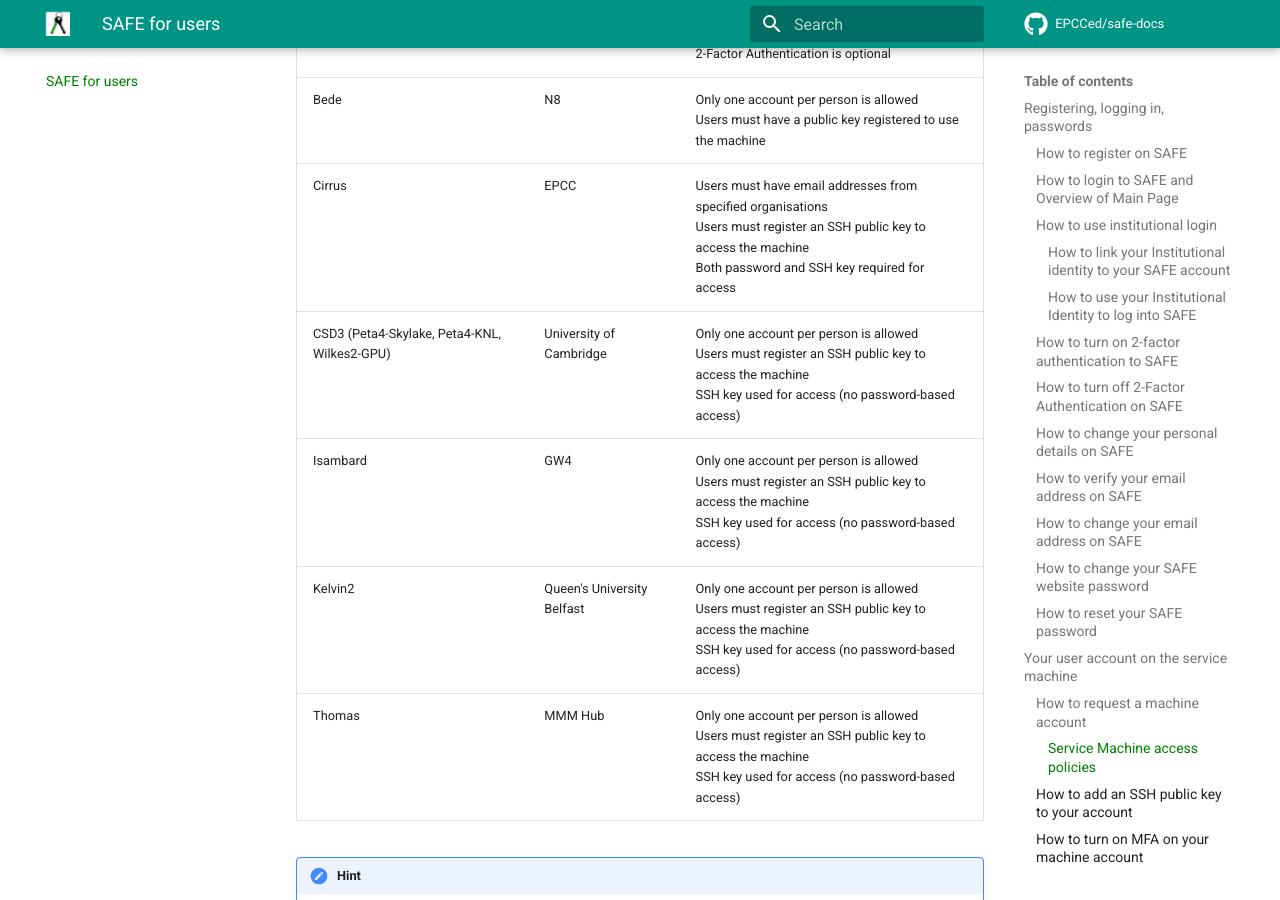
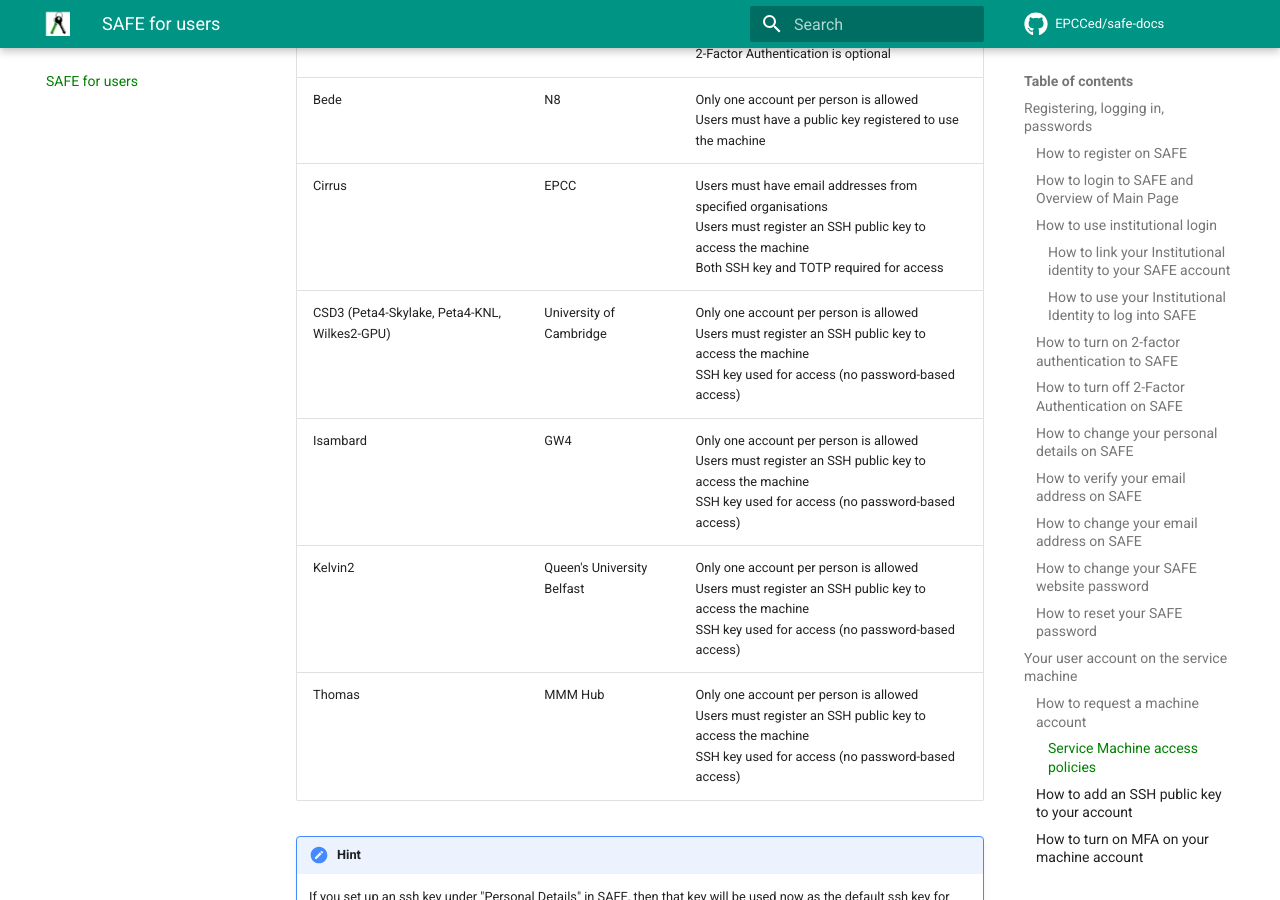
Before and after one commit to EPCCed/safe-docs, an MkDocs documentation site: the page built from docs/safe-for-users.md, in a window 1280 px wide and 900 px high, scrolled down 4976 px. Built offline with MkDocs 1.6.1 and Material for MkDocs 9.7.7, drawn with Linux system fonts in a browser that asks for light colours; comment, search, counter and statistics services are not loaded.

Commit message:
Update Cirrus   MFA instead of password

```diff
--- a/docs/safe-for-users.md
+++ b/docs/safe-for-users.md
@@ -184,7 +184,7 @@
 | ARCHER2 |  EPCC | Users must have an SSH public key registered to use the machine<br/>Both password and SSH key required for access |
 | EIDF | EPCC |  Users must have an SSH public key registered to use the machine<br/>Both password and SSH key required for access<br/>2-Factor Authentication is optional |
 | Bede | N8 | Only one account per person is allowed<br/>Users must have a public key registered to use the machine |
-| Cirrus | EPCC | Users must have email addresses from specified organisations<br/>Users must register an SSH public key to access the machine<br/>Both password and SSH key required for access |
+| Cirrus | EPCC | Users must have email addresses from specified organisations<br/>Users must register an SSH public key to access the machine<br/>Both SSH key and TOTP required for access |
 | CSD3 (Peta4-Skylake, Peta4-KNL, Wilkes2-GPU) | University of Cambridge | Only one account per person is allowed<br/>Users must register an SSH public key to access the machine<br/>SSH key used for access (no password-based access) |
 | Isambard | GW4 | Only one account per person is allowed<br/>Users must register an SSH public key to access the machine<br/>SSH key used for access (no password-based access) |
 | Kelvin2 | Queen's University Belfast | Only one account per person is allowed<br/>Users must register an SSH public key to access the machine<br/>SSH key used for access (no password-based access) |
```
